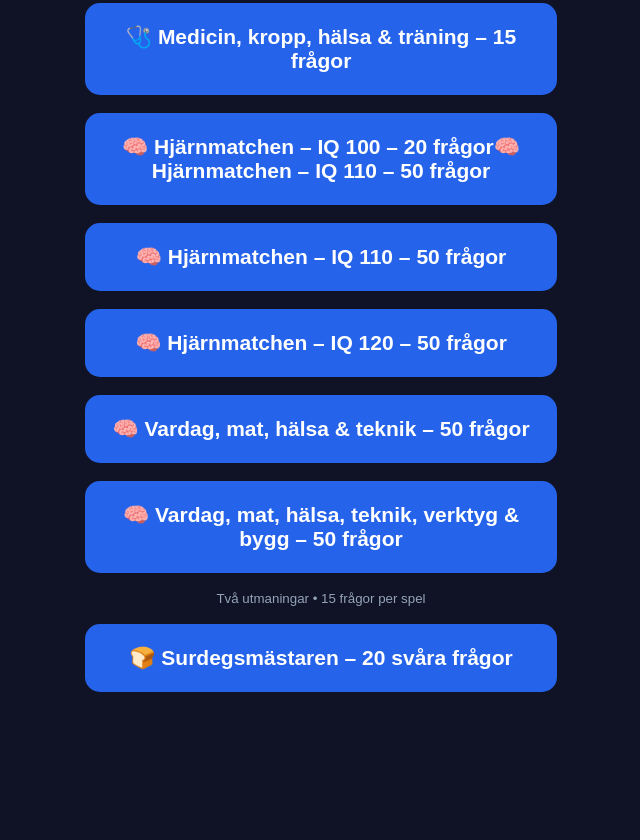
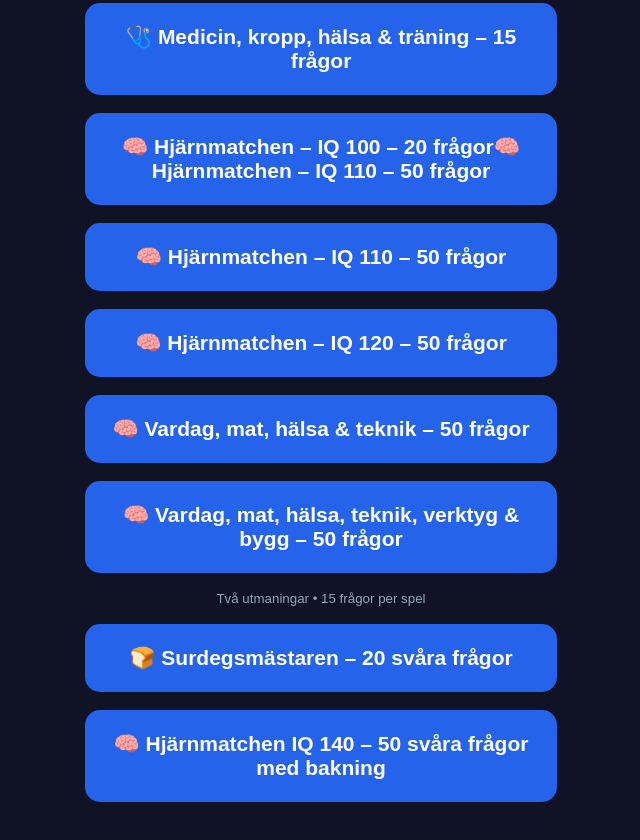
Before and after one commit to patrik778/1-klubben, a plain HTML site: page index.html in a window 1280 px wide. Shown: the part 774-1614 px from the top of the page, without its empty margins (319-959 px from the left). Before the commit the page ends 1568 px from the top, so only its background shows below. Drawn offline with Linux system fonts and the light colour scheme.

Commit message:
Update index.html

```diff
--- a/index.html
+++ b/index.html
@@ -34,6 +34,7 @@ small{color:#94a3b8}
  <a href="hjarnmatchen-vardag-mat-halsa-teknik-verktyg-bygg-50-1.html">🧠 Vardag, mat, hälsa, teknik, verktyg & bygg – 50 frågor</a>
 <small>Två utmaningar • 15 frågor per spel</small>
  <a href="surdegsmastaren-20.html">🍞 Surdegsmästaren – 20 svåra frågor</a>
+ <a href="hjarnmatchen-iq140-bakning-50.html">🧠 Hjärnmatchen IQ 140 – 50 svåra frågor med bakning</a>
 </main>
 </body>
 </html>
```
